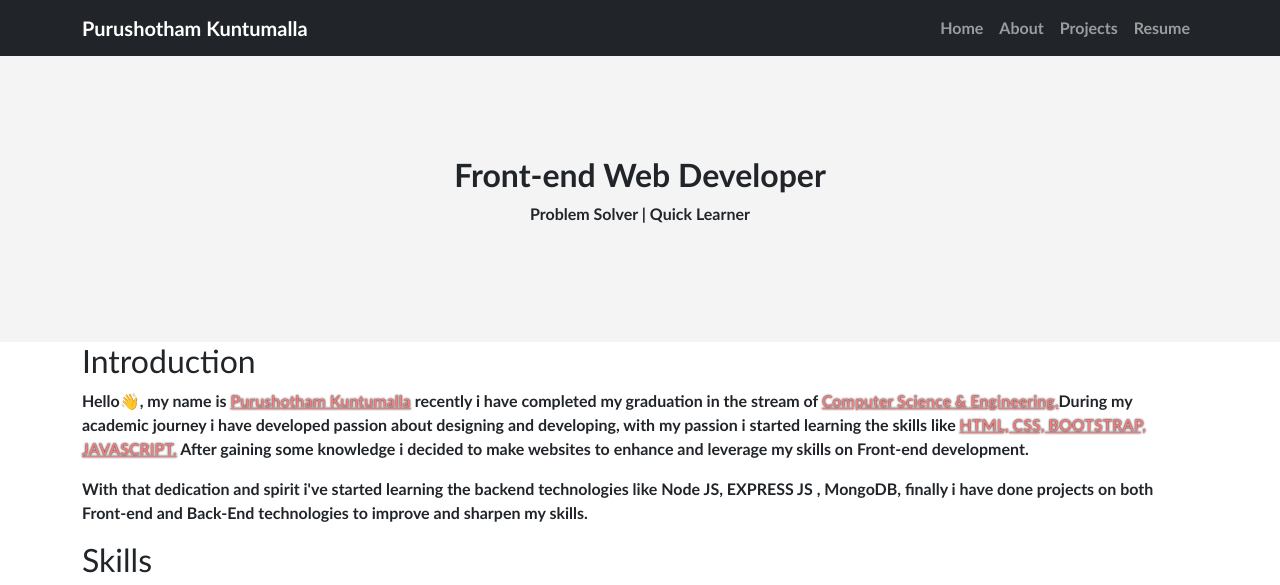
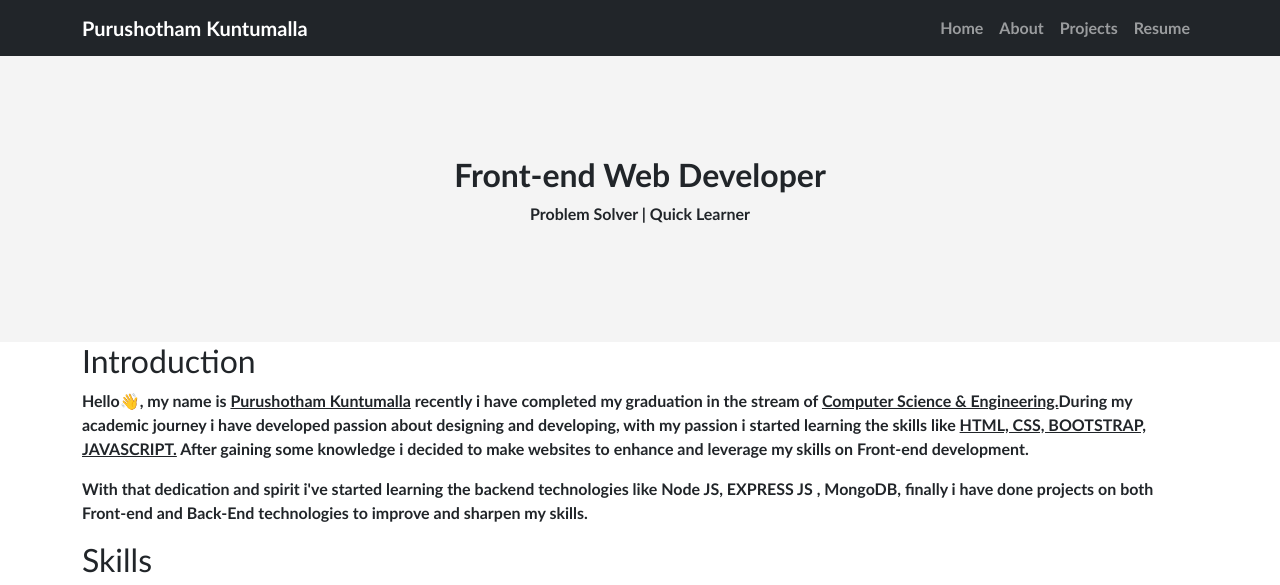
Before and after one commit to Purushotham-kuntumalla/portfolio, a plain HTML site: page index.html in a window 1280 px wide. Shown: the top 585 px of the page. Drawn offline with nearby package versions, Linux system fonts and the light colour scheme.

Commit message:
Update styles.css

```diff
--- a/styles.css
+++ b/styles.css
@@ -22,8 +22,7 @@ body {
     margin: 0;
 }
 span{
-    color: lightcoral;
-    text-shadow: 0px 0px 2px #000;
+
     text-decoration: underline;
 }
 
```
